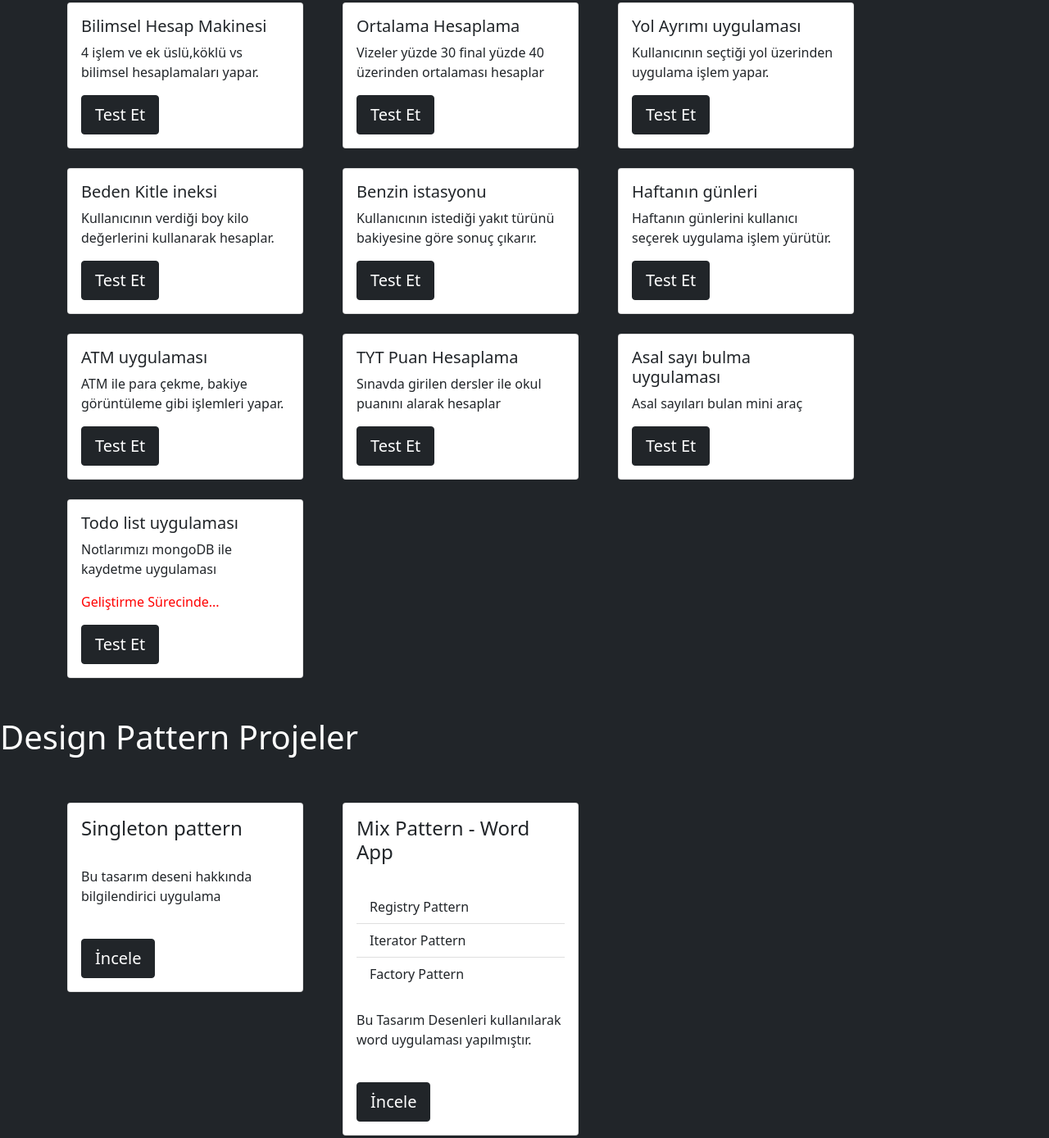
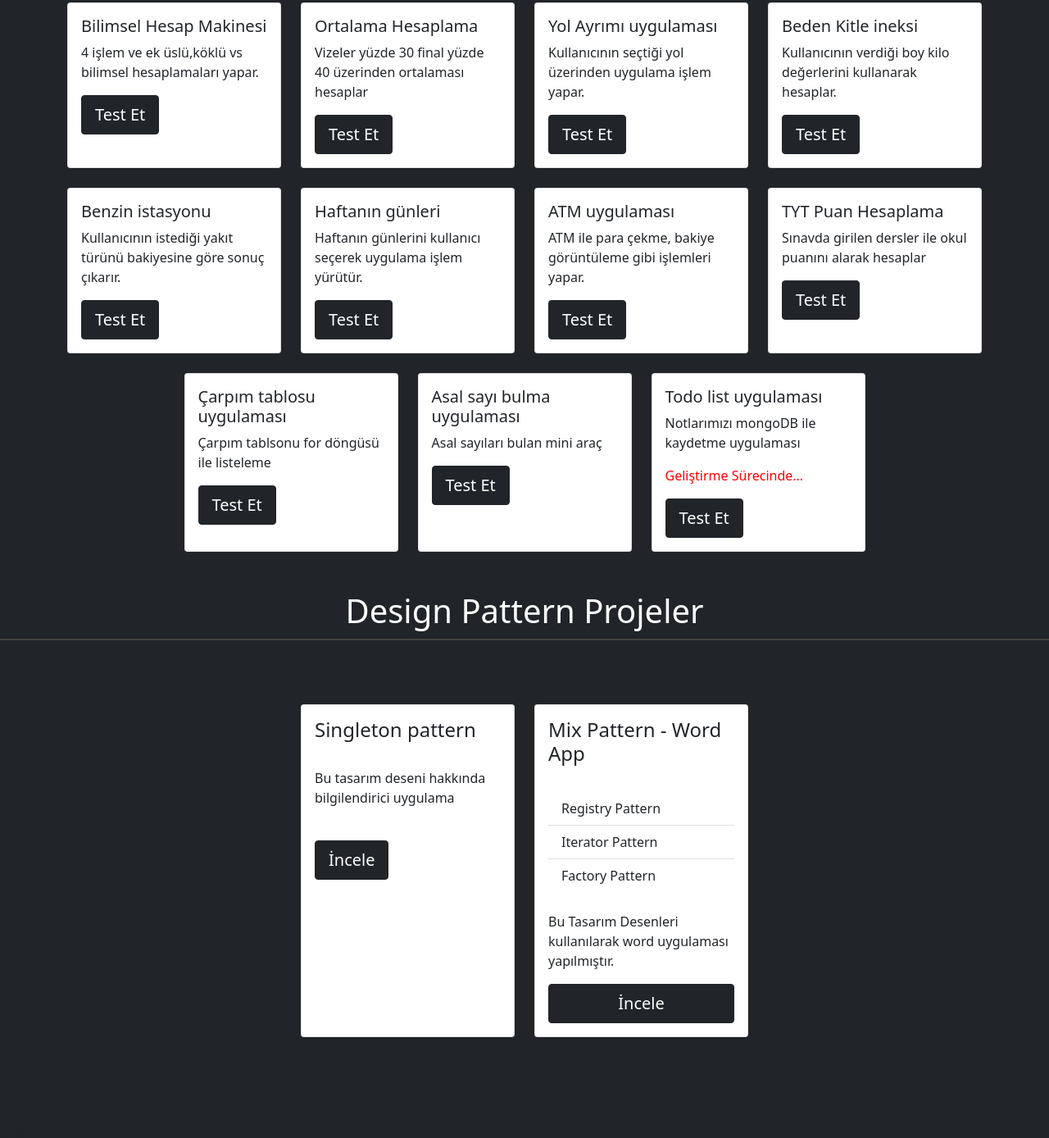
Before and after one commit to mehmetyanikoglu/javascriptLearnMap, a website built with Vite: page index.html in a window 1280 px wide. Shown: the part 101-1489 px from the top of the page at 82% size. Built offline with nearby package versions, Linux system fonts and the light colour scheme.

Commit message:
refactor: Kart düzeni ve stil iyileştirmeleri yapıldı

```diff
--- a/index.html
+++ b/index.html
@@ -30,12 +30,12 @@
 
 
     <!------------------------------------------Mini Projeler-------------------------------------->
-    <div class="container center">
-      <div class="row d-grid gap-4 d-md-flex row-cols-auto">
+    <div class="container">
+      <div class="row g-4 justify-content-center">
 
-        <div class="col">
+        <div class="col-lg-3 col-md-4 col-sm-6 d-flex align-items-stretch">
           <!--Hesap Makinesi-->
-          <div class="card shadowProperty" style="width: 18rem;">
+          <div class="card shadowProperty w-100">
             <div class="card-body">
               <h5 class="card-title">Bilimsel Hesap Makinesi</h5>
               <p class="card-text">4 işlem ve ek üslü,köklü vs bilimsel hesaplamaları yapar.</p>
@@ -45,22 +45,21 @@
           <!---------------------->
         </div>
 
-        <div class="col">
+        <div class="col-lg-3 col-md-4 col-sm-6 d-flex align-items-stretch">
           <!--Vize Final Ortalama Hesaplama-->
-          <div class="card shadowProperty" style="width: 18rem;">
+          <div class="card shadowProperty w-100">
             <div class="card-body">
               <h5 class="card-title">Ortalama Hesaplama</h5>
               <p class="card-text">Vizeler yüzde 30 final yüzde 40 üzerinden ortalaması hesaplar</p>
               <a href="./public/examAvarage.html" class="btn btn-dark rounded btn-lg">Test Et</a>
             </div>
           </div>
-
           <!----------------------------->
         </div>
 
-        <div class="col">
+        <div class="col-lg-3 col-md-4 col-sm-6 d-flex align-items-stretch">
           <!--Yol Ayrımı Uygulaması-->
-          <div class="card shadowProperty" style="width: 18rem;">
+          <div class="card shadowProperty w-100">
             <div class="card-body">
               <h5 class="card-title">Yol Ayrımı uygulaması</h5>
               <p class="card-text">Kullanıcının seçtiği yol üzerinden uygulama işlem yapar.</p>
@@ -71,9 +70,9 @@
         </div>
 
 
-        <div class="col">
+        <div class="col-lg-3 col-md-4 col-sm-6 d-flex align-items-stretch">
           <!--Beden Kütle indexsi Hesaplama Uygulaması-->
-          <div class="card shadowProperty" style="width: 18rem;">
+          <div class="card shadowProperty w-100">
             <div class="card-body">
               <h5 class="card-title">Beden Kitle ineksi</h5>
               <p class="card-text">Kullanıcının verdiği boy kilo değerlerini kullanarak hesaplar.</p>
@@ -83,9 +82,9 @@
           <!----------------------------->
         </div>
 
-        <div class="col">
+        <div class="col-lg-3 col-md-4 col-sm-6 d-flex align-items-stretch">
           <!--Benzin istasyonu uygulaması-->
-          <div class="card shadowProperty" style="width: 18rem;">
+          <div class="card shadowProperty w-100">
             <div class="card-body">
               <h5 class="card-title">Benzin istasyonu</h5>
               <p class="card-text">Kullanıcının istediği yakıt türünü bakiyesine göre sonuç çıkarır.</p>
@@ -95,9 +94,9 @@
           <!----------------------------->
         </div>
 
-        <div class="col">
+        <div class="col-lg-3 col-md-4 col-sm-6 d-flex align-items-stretch">
           <!--Haftanın günleri uygulaması-->
-          <div class="card shadowProperty" style="width: 18rem;">
+          <div class="card shadowProperty w-100">
             <div class="card-body">
               <h5 class="card-title">Haftanın günleri</h5>
               <p class="card-text">Haftanın günlerini kullanıcı seçerek uygulama işlem yürütür.</p>
@@ -108,9 +107,9 @@
         </div>
 
 
-        <div class="col">
+        <div class="col-lg-3 col-md-4 col-sm-6 d-flex align-items-stretch">
           <!--ATM uygulaması-->
-          <div class="card shadowProperty" style="width: 18rem;">
+          <div class="card shadowProperty w-100">
             <div class="card-body">
               <h5 class="card-title">ATM uygulaması</h5>
               <p class="card-text">ATM ile para çekme, bakiye görüntüleme gibi işlemleri yapar.</p>
@@ -120,9 +119,9 @@
           <!----------------------------->
         </div>
 
-        <div class="col">
+        <div class="col-lg-3 col-md-4 col-sm-6 d-flex align-items-stretch">
           <!--TYT Puan Hesaplama uygulaması-->
-          <div class="card shadowProperty" style="width: 18rem;">
+          <div class="card shadowProperty w-100">
             <div class="card-body">
               <h5 class="card-title">TYT Puan Hesaplama</h5>
               <p class="card-text">Sınavda girilen dersler ile okul puanını alarak hesaplar</p>
@@ -132,20 +131,20 @@
           <!----------------------------->
         </div>
 
-        <!--<div class="col">
-         --çarpım tablosu uygulaması-
-          <div class="card shadowProperty" style="width: 18rem;">
+        <div class="col-lg-3 col-md-4 col-sm-6 d-flex align-items-stretch">
+          <!--çarpım tablosu uygulaması-->
+          <div class="card shadowProperty w-100">
             <div class="card-body">
               <h5 class="card-title">Çarpım tablosu uygulaması</h5>
               <p class="card-text">Çarpım tablsonu for döngüsü ile listeleme</p>
               <a href="./public/multiplicationTable.html" class="btn btn-dark rounded btn-lg">Test Et</a>
             </div>
           </div>
-          </div> -->
+        </div>
 
-        <div class="col">
+        <div class="col-lg-3 col-md-4 col-sm-6 d-flex align-items-stretch">
           <!-- Asal sayı bulma uygulaması-->
-          <div class="card shadowProperty" style="width: 18rem;">
+          <div class="card shadowProperty w-100">
             <div class="card-body">
               <h5 class="card-title">Asal sayı bulma uygulaması</h5>
               <p class="card-text">Asal sayıları bulan mini araç</p>
@@ -155,9 +154,9 @@
           <!----------------------------->
         </div>
 
-        <div class="col">
+        <div class="col-lg-3 col-md-4 col-sm-6 d-flex align-items-stretch">
           <!--- Todo List uygulaması -->
-          <div class="card shadowProperty" style="width: 18rem;">
+          <div class="card shadowProperty w-100">
             <div class="card-body">
               <h5 class="card-title">Todo list uygulaması</h5>
               <p class="card-text">Notlarımızı mongoDB ile kaydetme uygulaması</p>
@@ -173,17 +172,17 @@
     </div>
     <!------------------------------------------Mini Projeler-------------------------------------->
     <br /><br />
-    <h1 class="test text-white">Design Pattern Projeler</h1>
+    <h1 class="test text-white" style="text-align: center; border-bottom: 2px solid #444; padding-bottom: 10px; margin-bottom: 30px;">Design Pattern Projeler</h1>
     <br /><br />
     <div>
 
       <!------------------------------------------Design Pattern Projeler-------------------------------------->
-      <div class="container center">
-        <div class="row d-grid gap-4 d-md-flex row-cols-auto">
+      <div class="container">
+        <div class="row g-4 justify-content-center">
 
-          <div class="col">
+          <div class="col-lg-3 col-md-4 col-sm-6 d-flex align-items-stretch">
             <!--Hesap Makinesi-->
-            <div class="card shadowProperty" style="width: 18rem;">
+            <div class="card shadowProperty w-100">
               <div class="card-body">
                 <h4 class="card-title">Singleton pattern</h4>
                 <br />
@@ -195,10 +194,10 @@
             <!---------------------->
           </div>
 
-          <div class="col">
+          <div class="col-lg-3 col-md-4 col-sm-6 d-flex align-items-stretch">
             <!--Hesap Makinesi-->
-            <div class="card mixPatternCard" style="width: 18rem; ">
-              <div class="card-body">
+            <div class="card mixPatternCard w-100">
+              <div class="card-body d-flex flex-column">
                 <h4 class="card-title">Mix Pattern - Word App</h4>
                 <br />
                 <ul class="list-group list-group-flush">
@@ -207,8 +206,7 @@
                   <li class="list-group-item">Factory Pattern</li>
                 </ul><br>
                 <p class="card-text">Bu Tasarım Desenleri kullanılarak word uygulaması yapılmıştır. </p>
-                <br />
-                <a href="./public/designPattern/mixOnePattern.html" class="btn btn-dark rounded btn-lg">İncele</a>
+                <a href="./public/designPattern/mixOnePattern.html" class="btn btn-dark rounded btn-lg mt-auto">İncele</a>
               </div>
             </div>
             <!---------------------->
--- a/style.css
+++ b/style.css
@@ -10,6 +10,12 @@
 .shadowProperty {
   box-shadow: 5px 10px 18px #888888;
   background-color: #fffffff5 !important;
+  transition: transform 0.2s ease-in-out, box-shadow 0.2s ease-in-out;
+}
+
+.shadowProperty:hover {
+  transform: scale(1.05);
+  box-shadow: 8px 12px 22px #777777;
 }
 
 .mixPatternCard {
```
